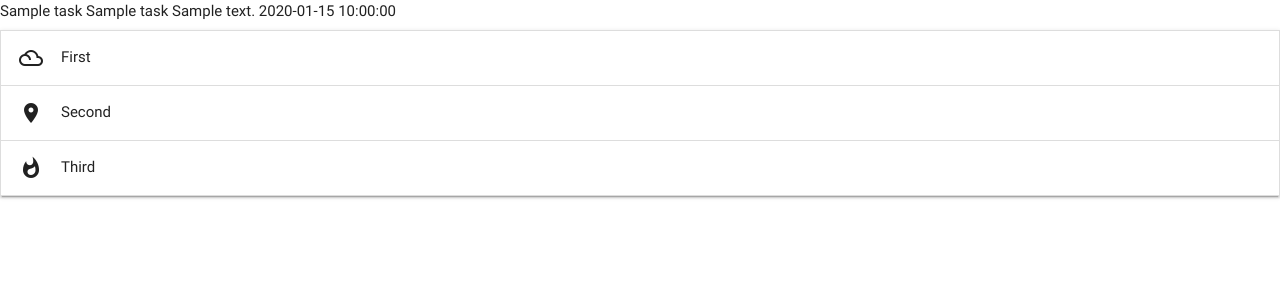
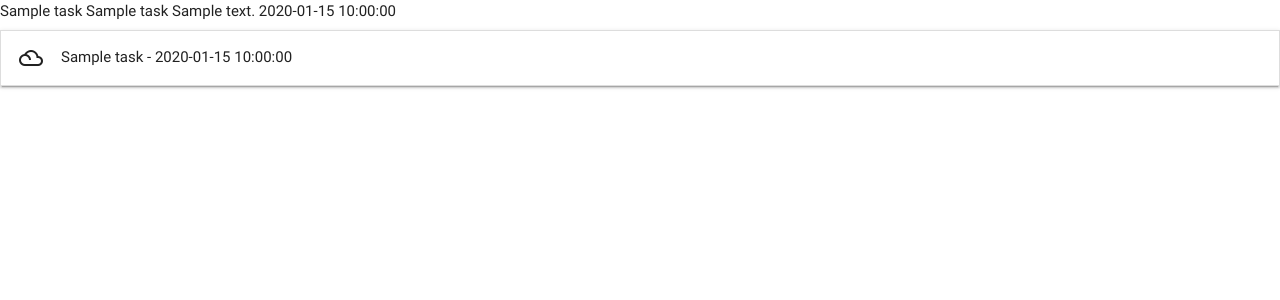
Before and after one commit to jjackson19862017/TaskManagerProject, a Flask app: page / in a window 1280 px wide. Shown: the top 300 px of the page. Run offline with Flask 2, Linux system fonts and the light colour scheme; a database or web service that is not in the repository returns one stand-in record (values such as "Sample title"); some libraries are stand-ins or nearby versions.

Commit message:
Updated Tasks.html with a accordian
Signed-off-by: Stephen Jackson <jjackson19862017@gmail.com>

```diff
--- a/templates/tasks.html
+++ b/templates/tasks.html
@@ -10,18 +10,12 @@
         {% endfor %}
 
 <ul class="collapsible" data-collapsible="accordion">
+    {% for task in tasks %}
     <li>
-      <div class="collapsible-header"><i class="material-icons">filter_drama</i>First</div>
-      <div class="collapsible-body"><span>Lorem ipsum dolor sit amet.</span></div>
+      <div class="collapsible-header"><i class="material-icons">filter_drama</i>{{task.task_name}} - {{task.due_date}}</div>
+      <div class="collapsible-body"><span>{{task.task_description}}</span></div>
     </li>
-    <li>
-      <div class="collapsible-header"><i class="material-icons">place</i>Second</div>
-      <div class="collapsible-body"><span>Lorem ipsum dolor sit amet.</span></div>
-    </li>
-    <li>
-      <div class="collapsible-header"><i class="material-icons">whatshot</i>Third</div>
-      <div class="collapsible-body"><span>Lorem ipsum dolor sit amet.</span></div>
-    </li>
+    {% endfor %}
   </ul>
 
 {% endblock %}
```
